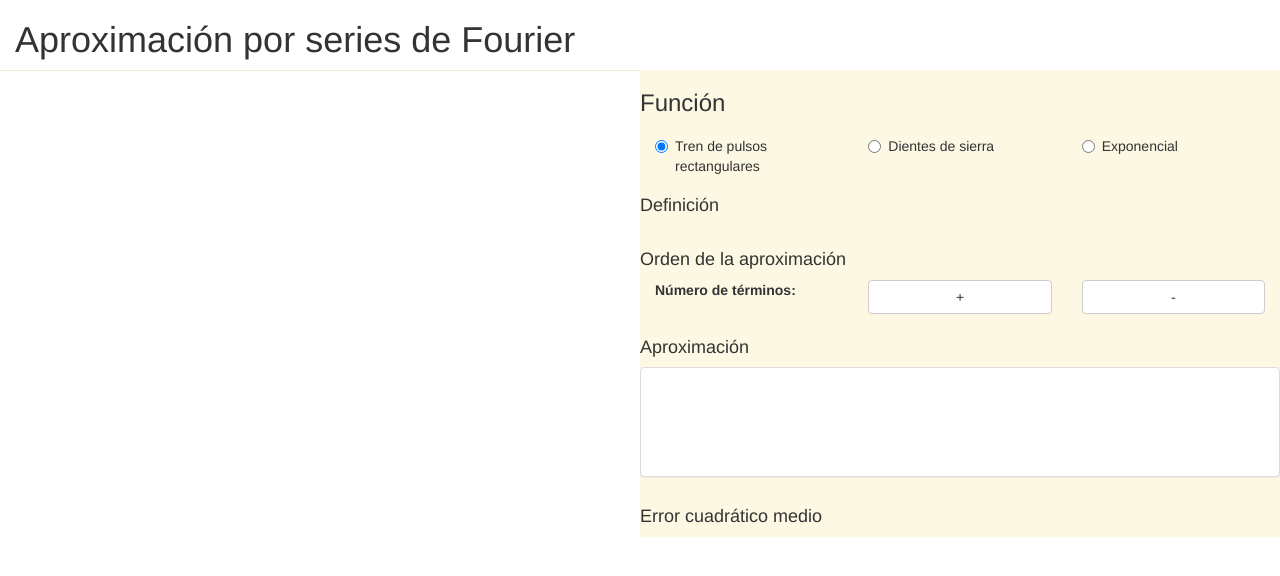
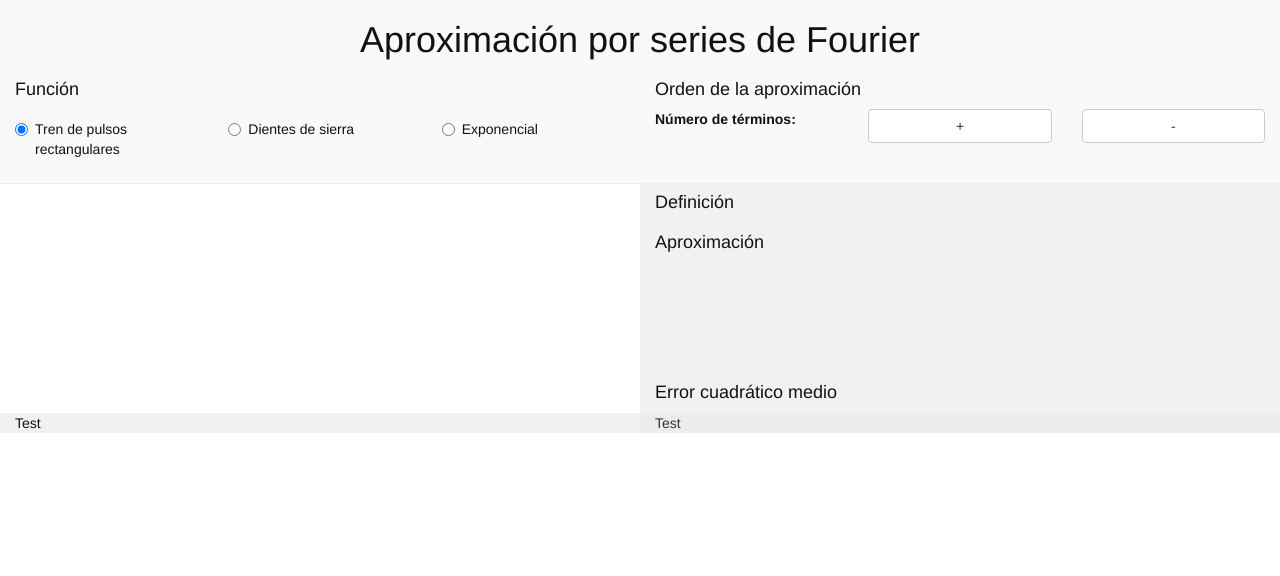
Before and after one commit to FourierAnalysis/Series, a plain HTML site: page Fourier.html in a window 1280 px wide. Drawn offline with nearby package versions, Linux system fonts and the light colour scheme; some packages are replaced by stand-ins of ours; a script that the page names is missing.

Commit message:
reorganizing view

```diff
--- a/Fourier.html
+++ b/Fourier.html
@@ -4,6 +4,7 @@
     <meta name="viewport" content="width=device-width, initial-scale=1">
     <!-- Bootstrap -->
     <link href="lib/bootstrap/css/bootstrap.min.css" rel="stylesheet">
+    <link href="css/series.css" rel="stylesheet">
 
     <script type="text/x-mathjax-config">
       MathJax.Hub.Config({tex2jax: {inlineMath: [['$','$'] ]}});
@@ -15,19 +16,12 @@
     <title></title>
 </head>
 <body>
-
-    <div class="container-fluid">
+  <div class="container-fluid titleSpace">
     <h1>Aproximación por series de Fourier</h1>
     <div class="row">
-	      <div class="col-md-6 col-sm-12 bg-success">
-	        <div id='divEscena'> </div>
-	      </div>
-	      <div class="col-md-6 col-sm-12 bg-warning">
-
+	    <div class="col-md-6 col-sm-12">
+        <h4>Función</h4>
 	      <form role="form">
-	          <div class="row">
-	            <h3 text-indent="20em">Función</h3>
-	          </div>
 	        <div class="row">
 	          <div class="col-sm-4">
 		          <div class="radio">
@@ -54,51 +48,58 @@
 		          </div>
 	          </div>
           </div>
-	    <div class="row">
-	      <h4>Definición</h4>
+        </form>
       </div>
-	    <div class="row">
-	      <div id="divFormulaDefinicion"></div>
-	    </div>
-	  </form>
-
+      <div class="col-md-6 col-sm-12">
+        <h4>Orden de la aproximación</h4>
         <form role="form">
-	    <div class="row">
-	      <h4>Orden de la aproximación</h4>
-	    </div>
 	        <div class="row">
 	          <div class="col-sm-4">
 		          <strong>Número de términos:</strong> <span id="divNumeroTerminos"></span>
 	          </div>
 	          <div class="col-sm-4">
-		<button type="button" class="btn btn-default btn-block" onClick="aumenta();";>+</button>
+		          <button type="button" class="btn btn-default btn-block" onClick="aumenta();">+</button>
 	          </div>
 	          <div class="col-sm-4">
 		          <button type="button" class="btn btn-default btn-block" onClick="disminuye();">-</button>
 	          </div>
           </div>
 	      </form>
-
-	  <div class="row">
-	    <h4>Aproximación</h4>
-	  </div>
-	  <div class="row">
-	    <div class="panel panel-default" style="overflow-y: scroll; height:110px;">
-	      <div class="panel-body">
-		<div id="divFormula"> </div>
       </div>
     </div>
   </div>
 
+  <div class="container-fluid">
     <div class="row">
+	    <div class="col-md-6 col-sm-12 graphSpace">
+	      <div id='divEscena'> </div>
+	    </div>
+	    <div class="col-md-6 col-sm-12 controlSpace">
+	      <h4>Definición</h4>
+	      <div class="row">
+	        <div id="divFormulaDefinicion"></div>
+	      </div>
+        <h4>Aproximación</h4>
+	      <div class="row">
+	        <div style="overflow-y: scroll; height:110px;">
+		        <div id="divFormula"> </div>
+	        </div>
+        </div>
         <h4>Error cuadrático medio</h4>
-	  </div>
 	      <div class="row">
 	        <div id="divErrorMedio"></div>
         </div>
-
 	    </div>
     </div>
+    <div class="row">
+      <div class="col-md-6 col-sm-12 controlSpace">
+        Test
+      </div>
+      <div class="col-md-6 col-sm-12 graphSpace">
+        Test
+      </div>
+    </div>
+
   </div>
 
 
@@ -110,6 +111,5 @@
   <script src="https://ajax.googleapis.com/ajax/libs/jquery/1.11.1/jquery.min.js"></script>
   <!-- Include all compiled plugins (below), or include individual files as needed -->
   <script src="lib/bootstrap/js/bootstrap.min.js"></script>
-</div>
 </body>
 </html>
--- /dev/null
+++ b/css/series.css
@@ -0,0 +1,20 @@
+.titleSpace {
+    background-color: #f9f9f9;
+    color: #111111;
+}
+.titleSpace h1 {
+    text-align: center;
+}
+
+.graphSpace {
+    background-color: #ebecee;
+}
+
+.controlSpace {
+    background-color: #f1f1f1;
+    color: #111111;
+}
+
+#divFormulaDefinicion {
+    background-color: #f1f1f1;
+}
```
Lines whose indentation alone changed are shown as unchanged.
